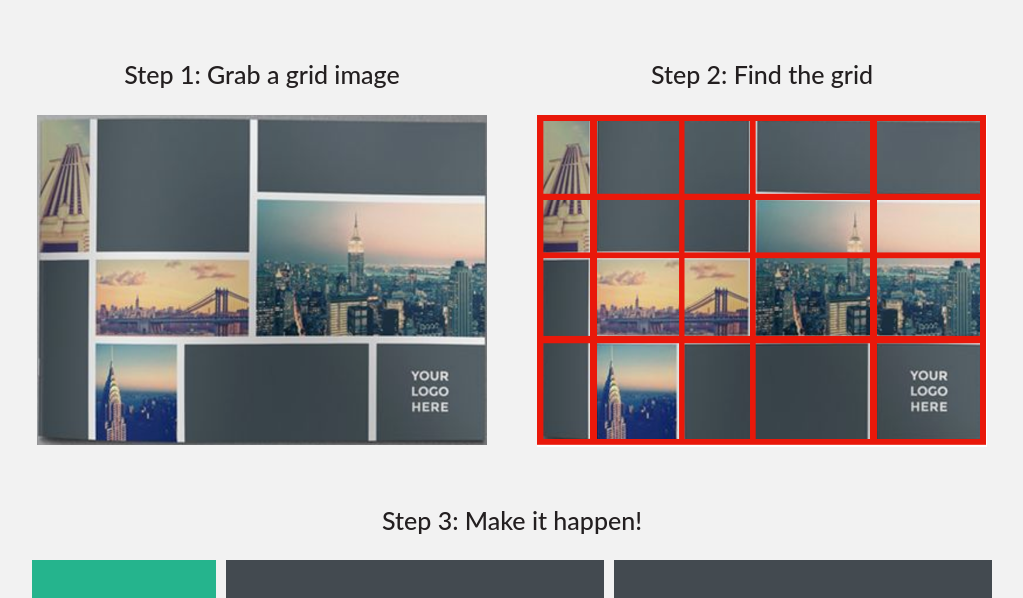
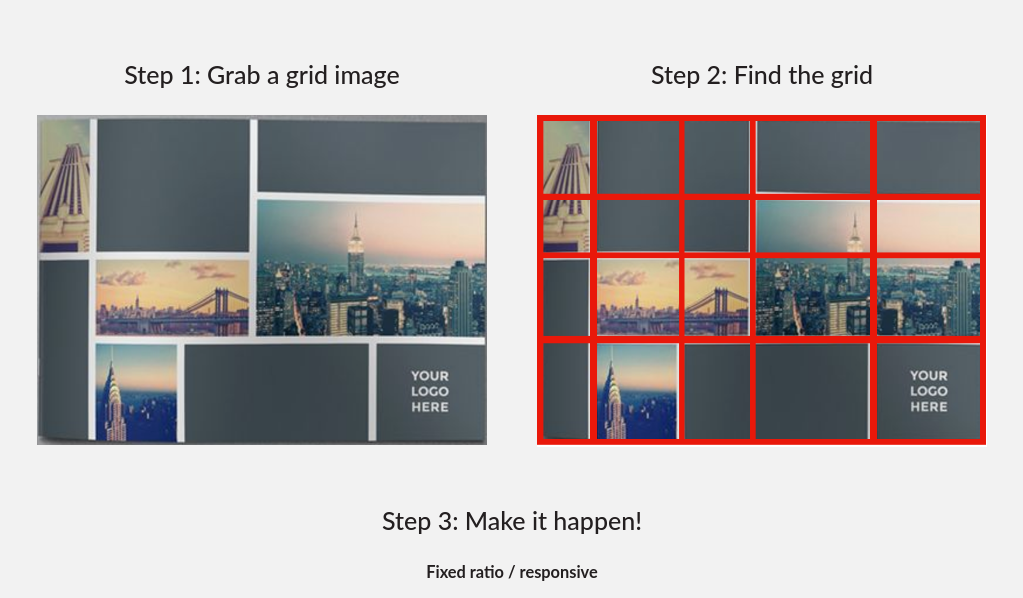
Before and after one commit to omaracrystal/css-grid-practice, a website: page app/index.html in a window 1280 px wide. Shown: the part 133-731 px from the top of the page, without its empty margins (128-1151 px from the left). Drawn offline with Linux system fonts and the light colour scheme.

Commit message:
added specifics to step 3

```diff
--- a/app/index.html
+++ b/app/index.html
@@ -35,6 +35,7 @@
 
         <div id="step-3-container">
           <h2>Step 3: Make it happen!</h2>
+          <h3>Fixed ratio / responsive</h3>
 
           <ul class="component-grid-travel">
 
```
